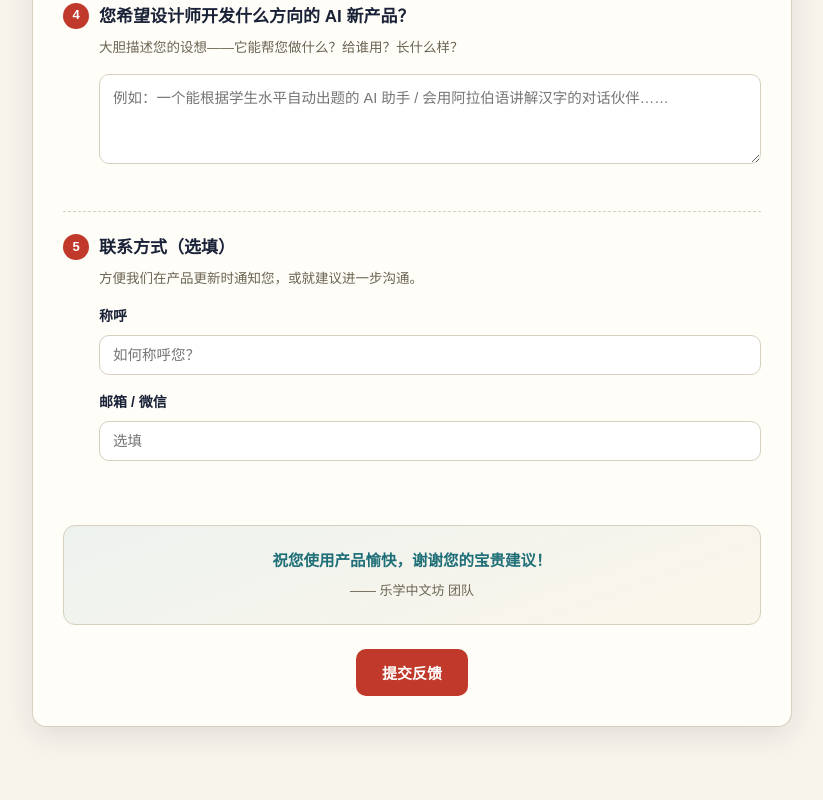
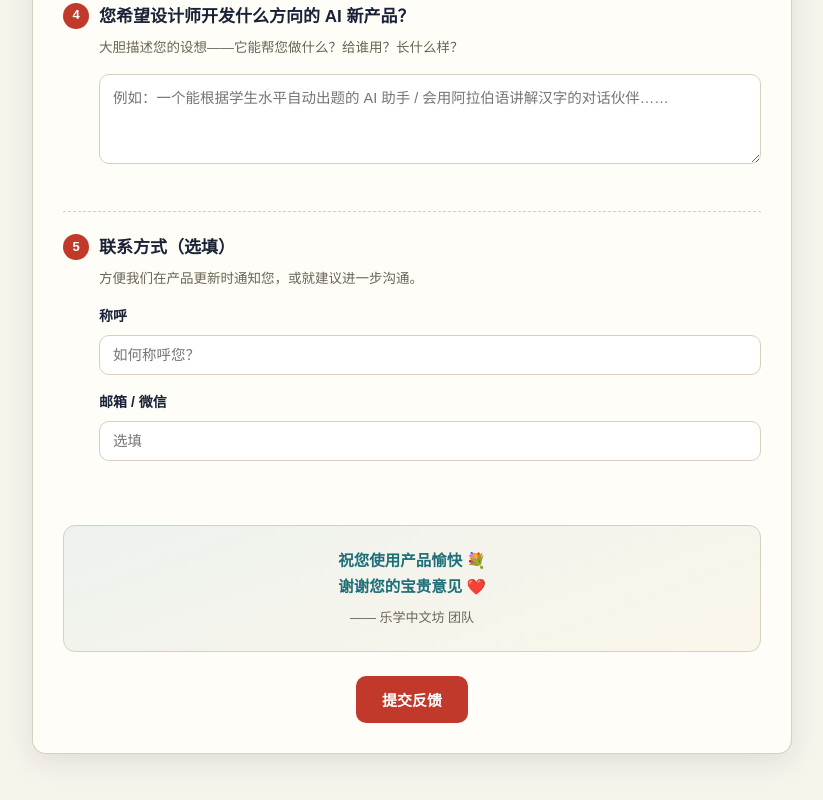
Before and after one commit to ywang2009124130/Survey1, a plain HTML site: page index.html in a window 1280 px wide. Shown: the part 928-1728 px from the top of the page, without its empty margins (228-1051 px from the left). Drawn offline with Linux system fonts and the light colour scheme.

Commit message:
Update index.html

```diff
--- a/index.html
+++ b/index.html
@@ -181,7 +181,7 @@
     </section>
 
     <div class="footer-note">
-      祝您使用产品愉快，谢谢您的宝贵建议！
+      祝您使用产品愉快 💐<br>谢谢您的宝贵意见 ❤️
       <span>—— 乐学中文坊 团队</span>
     </div>
 
```
